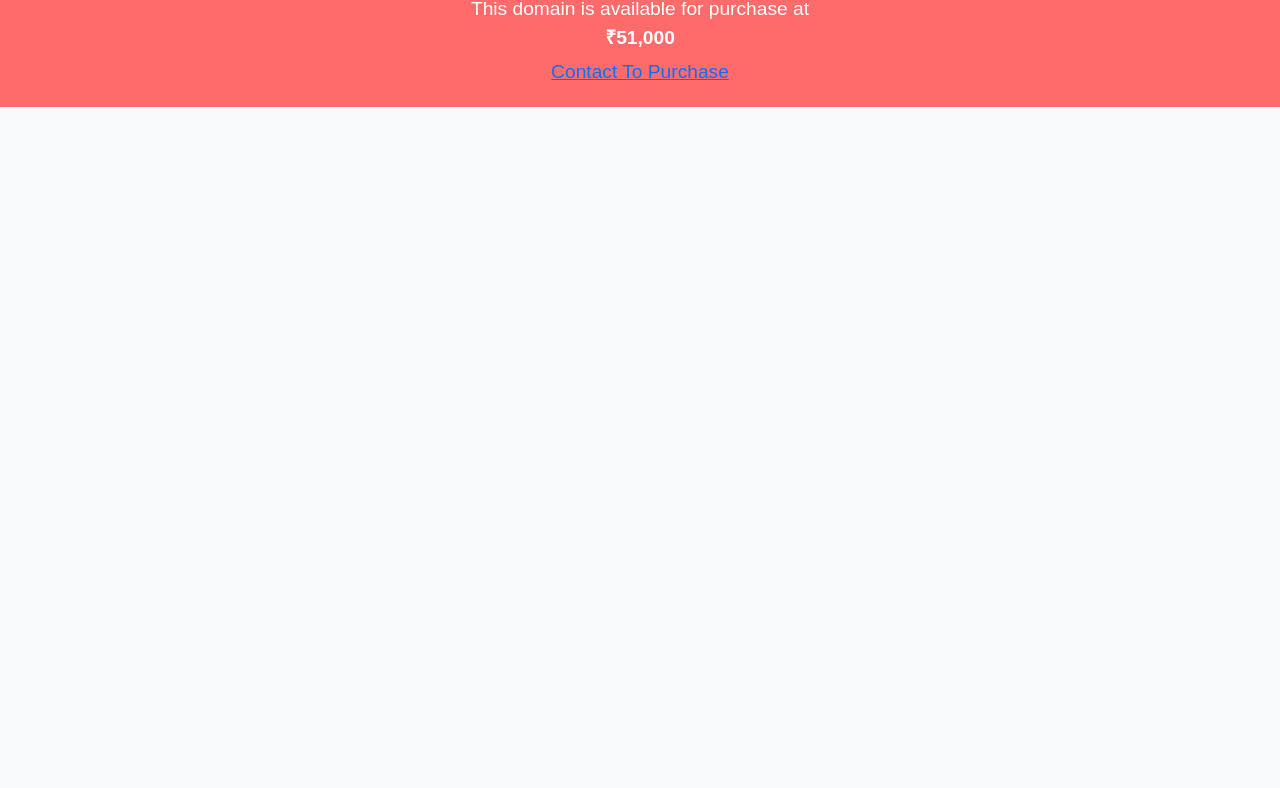
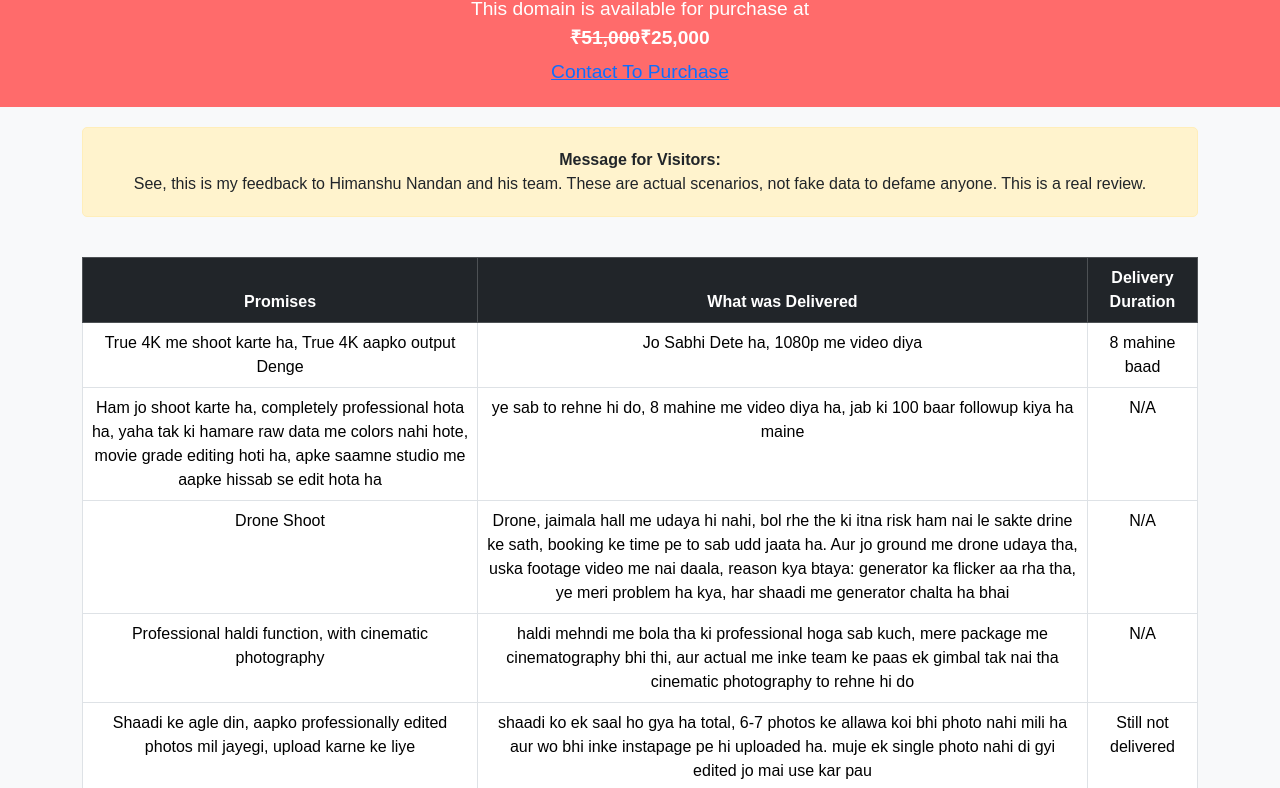
Before and after one commit to hackersdad/web, a plain HTML site: page index.html in a window 1280 px wide. Shown: the part 71-859 px from the top of the page. Before the commit the page ends 800 px from the top, so only its background shows below. Drawn offline with nearby package versions, Linux system fonts and the light colour scheme.

Commit message:
Update index.html

```diff
--- a/index.html
+++ b/index.html
@@ -59,11 +59,11 @@
 <body>
     <header>
         <h1>Domain for Sale</h1>
-        <p>This domain is available for purchase at <br><strong>₹51,000</strong></p>
+        <p>This domain is available for purchase at <br><strong><strike>₹51,000</strike>₹25,000</strong></p>
         <p><a href="https://docs.google.com/forms/d/e/1FAIpQLScXK_vr4awDiPUVZ9hqnIRjk--CRVm5AxeXPae19lE0fBWPqw/viewform?usp=header">Contact To Purchase</a></p>
     </header>
 
-    <!-- <div class="container">
+     <div class="container">
         <section class="text-center general-message">
             <p><strong>Message for Visitors:</strong></p>
             <p>See, this is my feedback to Himanshu Nandan and his team. These are actual scenarios, not fake data to defame anyone. This is a real review.</p>
@@ -125,7 +125,7 @@
 
 
 
-    </div> -->
+    </div>
 
     <!-- Bootstrap JS -->
     <script src="https://cdn.jsdelivr.net/npm/bootstrap@5.3.0-alpha1/dist/js/bootstrap.bundle.min.js"></script>
```
